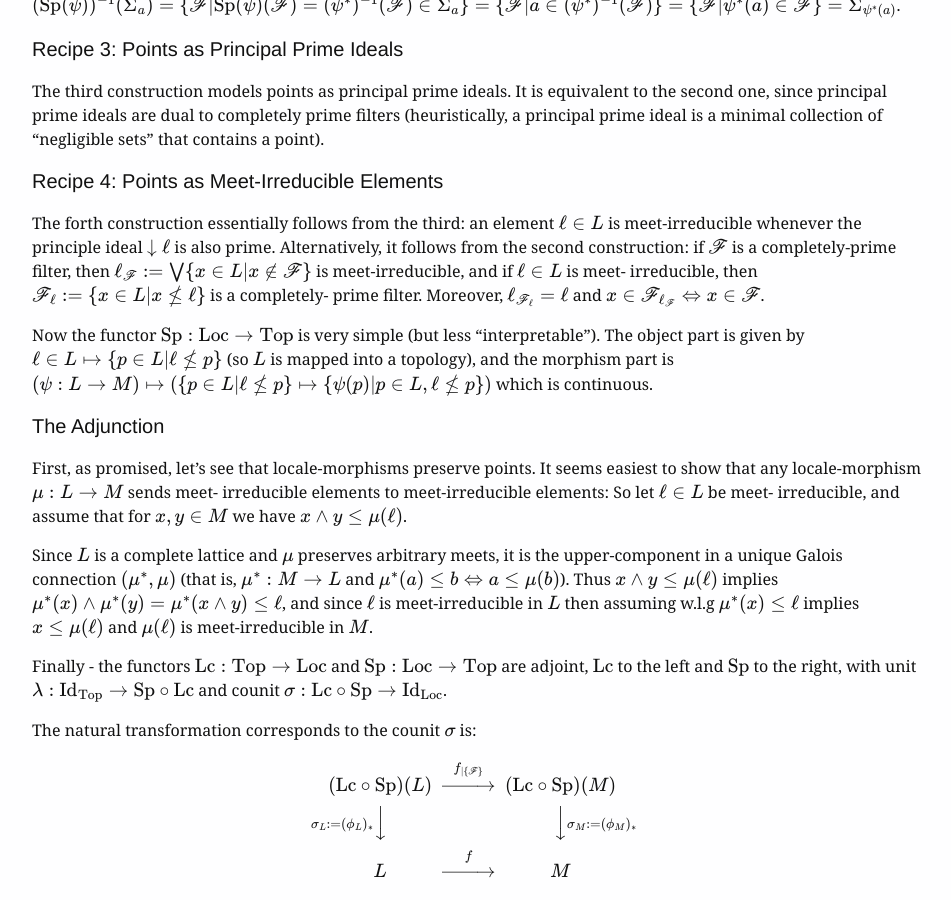
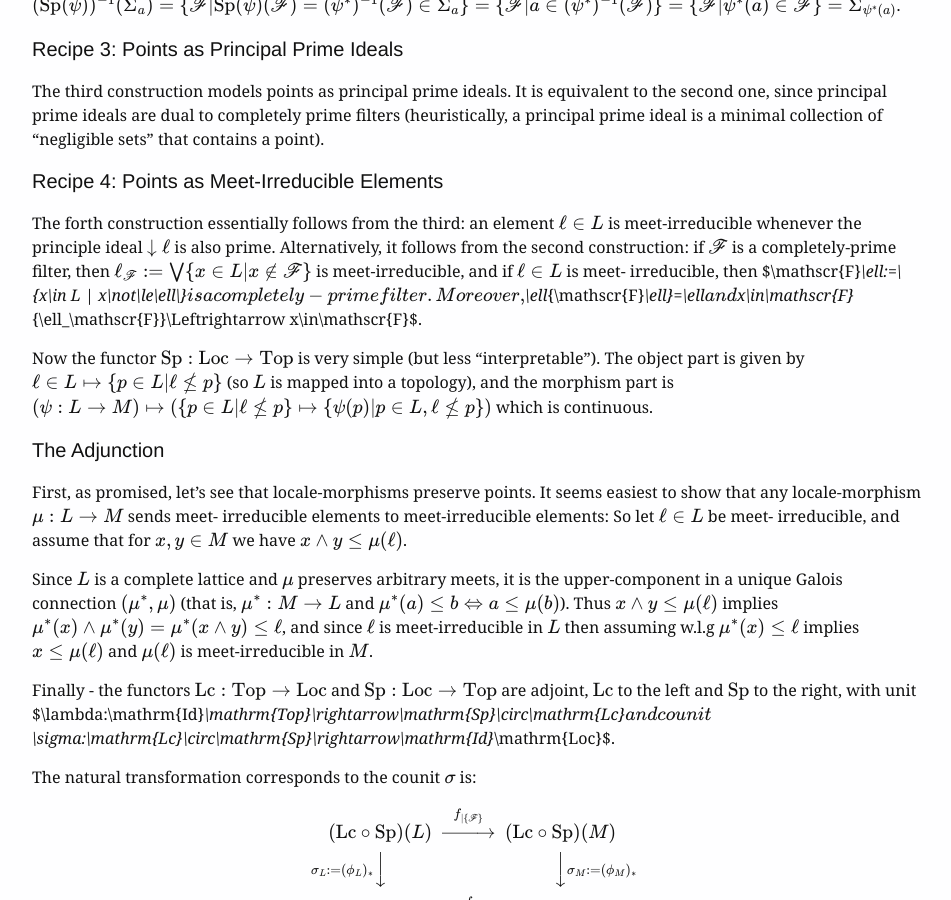
Before and after one commit to omersha/omersha.github.io, a Jekyll site: the page built from _posts/2015-12-15-pointless-topology-via-abstract-nonsense.md, in a window 1280 px wide and 900 px high, scrolled down 7461 px. Shown: the whole window, without its empty margins (163-1114 px from the left). Built offline with Jekyll 4.4.1, drawn with Linux system fonts in a browser that asks for light colours; some web fonts are replaced; formulas are drawn with MathJax 3.

Commit message:
Fixed: mathjax/kramdown inline syntax

```diff
--- a/_posts/2015-12-15-pointless-topology-via-abstract-nonsense.md
+++ b/_posts/2015-12-15-pointless-topology-via-abstract-nonsense.md
@@ -406,14 +406,14 @@ interpretation regarding points).
 
 As for the morphism-part, we need to describe how to functorially associate a
 $\mathrm{Loc}$-morphism $\mu:L\rightarrow M$ with a continuous function
-$f\_\mu:\mathrm{Sp}(L)\rightarrow\mathrm{Sp}(M)$. Since we model points in
-$\mathrm{Sp}(L)$ and $\mathrm{Sp}(M)$ as $\mathrm{Frm}$-morphisms, $f\_\mu$ will
+$f_\mu:\mathrm{Sp}(L)\rightarrow\mathrm{Sp}(M)$. Since we model points in
+$\mathrm{Sp}(L)$ and $\mathrm{Sp}(M)$ as $\mathrm{Frm}$-morphisms, $f_\mu$ will
 map points by composing them with the $\mathrm{Frm}$-morphism
-$\mu^\mathrm{op}:M\rightarrow L$, so $f\_\mu(x):=x\circ\mu^\mathrm{op}$. This
+$\mu^\mathrm{op}:M\rightarrow L$, so $f_\mu(x):=x\circ\mu^\mathrm{op}$. This
 definition "compiles": any $x\in\mathrm{Sp}(L)$ is a $\mathrm{Frm}$-morphism
 $L\rightarrow\\{0,1\\}$, so $x\circ\mu^\mathrm{op}$ is a $\mathrm{Frm}$-morphism
 $M\rightarrow\\{0,1\\}$, which means
-$f\_\mu(x)=x\circ\mu^\mathrm{op}\in\mathrm{Sp}(M)$.
+$f_\mu(x)=x\circ\mu^\mathrm{op}\in\mathrm{Sp}(M)$.
 
 
 #### Recipe 2: Points as Completely Prime Filters
@@ -433,7 +433,7 @@ Thinking again of a "point" as a collection of locations, filters become an
 obvious candidates to model points. The restriction to completely-prime filters
 meant to mitigate the issue (mentioned above) regarding arbitrary-joins and can
 be understood as allowing only neighbourhood systems as admissible filters
-(indeed, in topological spaces any collection $\mathscr{U}\_x:=\\{U\in\Omega X |
+(indeed, in topological spaces any collection $\mathscr{U}_x:=\\{U\in\Omega X |
 x\in U\\}$ is a completely-prime filter).
 
 This construction is equivalent to the first one: Any completely-prime filter
@@ -444,11 +444,11 @@ $\mathscr{F}:=\\{x\in L | \mu(x)=1\\}$.
 
 The object part of $\mathrm{Sp}:\mathrm{Loc}\rightarrow\mathrm{Top}$ is
 constructed by associating each $\ell\in L$ with an open set
-$\Sigma\_\ell:=\\{\mathscr{F}\subset L | \ell\in\mathscr{F}\\}$ where $\mathscr{F}$
+$\Sigma_\ell:=\\{\mathscr{F}\subset L | \ell\in\mathscr{F}\\}$ where $\mathscr{F}$
 is completely prime. This is a topology, since $\Sigma_0=\emptyset$,
 $\Sigma_1=\\{\mathscr{F} | \mathscr{F}\subset L\\}$ (completely prime filters),
-$\Sigma\_{a\land b}=\Sigma_a\cap\Sigma_b$ and
-$\Sigma\_{\bigvee{a_i}}=\bigcup\Sigma\_{a_i}$.
+$\Sigma_{a\land b}=\Sigma_a\cap\Sigma_b$ and
+$\Sigma_{\bigvee{a_i}}=\bigcup\Sigma_{a_i}$.
 
 The morphism-part is constructed as following: let $\psi:L\rightarrow M$ be a
 locale-morphism, and define
@@ -458,7 +458,7 @@ adjoint of $\psi$ (and since $\psi^\*$ is a $\mathrm{Frm}$-morphism and
 $\mathscr{F}$ is completely prime over $L$, then $(\psi^\*)^{-1}(\mathscr{F})$ is
 completely prime over $M$ - so $\mathrm{Sp}(\psi)$ maps points to points). The
 map $\mathrm{Sp}(\psi)$ is continuous, since
-$(\mathrm{Sp}(\psi))^{-1}(\Sigma\_a)=\Sigma\_{\psi^\*(a)}$, thus $(\mathrm{Sp}(\psi))^{-1}(\Sigma\_a)=\\{\mathscr{F} | \mathrm{Sp}(\psi)(\mathscr{F})=(\psi^\*)^{-1}(\mathscr{F})\in\Sigma\_a\\}=\\{\mathscr{F}|a\in(\psi^\*)^{-1}(\mathscr{F})\\}=\\{\mathscr{F}|\psi^\*(a)\in\mathscr{F}\\}=\Sigma\_{\psi^\*(a)}$.
+$(\mathrm{Sp}(\psi))^{-1}(\Sigma_a)=\Sigma_{\psi^\*(a)}$, thus $(\mathrm{Sp}(\psi))^{-1}(\Sigma_a)=\\{\mathscr{F} | \mathrm{Sp}(\psi)(\mathscr{F})=(\psi^\*)^{-1}(\mathscr{F})\in\Sigma_a\\}=\\{\mathscr{F}|a\in(\psi^\*)^{-1}(\mathscr{F})\\}=\\{\mathscr{F}|\psi^\*(a)\in\mathscr{F}\\}=\Sigma_{\psi^\*(a)}$.
 
 
 #### Recipe 3: Points as Principal Prime Ideals
@@ -472,11 +472,11 @@ filters (heuristically, a principal prime ideal is a minimal collection of
 The forth construction essentially follows from the third: an element $\ell\in
 L$ is meet-irreducible whenever the principle ideal $\downarrow\ell$ is also
 prime. Alternatively, it follows from the second construction: if $\mathscr{F}$
-is a completely-prime filter, then $\ell\_\mathscr{F}:=\bigvee\\{x\in L | x
+is a completely-prime filter, then $\ell_\mathscr{F}:=\bigvee\\{x\in L | x
 \not\in \mathscr{F}\\}$ is meet-irreducible, and if $\ell\in L$ is meet-
-irreducible, then $\mathscr{F}\_\ell:=\\{x\in L | x\not\le\ell\\}$ is a completely-
-prime filter. Moreover, $\ell\_{\mathscr{F}\_\ell}=\ell$ and
-$x\in\mathscr{F}\_{\ell\_\mathscr{F}}\Leftrightarrow x\in\mathscr{F}$.
+irreducible, then $\mathscr{F}_\ell:=\\{x\in L | x\not\le\ell\\}$ is a completely-
+prime filter. Moreover, $\ell_{\mathscr{F}_\ell}=\ell$ and
+$x\in\mathscr{F}_{\ell_\mathscr{F}}\Leftrightarrow x\in\mathscr{F}$.
 
 Now the functor $\mathrm{Sp}:\mathrm{Loc}\rightarrow\mathrm{Top}$ is very simple
 (but less "interpretable"). The object part is given by $\ell\in L\mapsto\\{p\in
@@ -501,8 +501,8 @@ $M$.
 Finally - the functors $\mathrm{Lc}:\mathrm{Top}\rightarrow\mathrm{Loc}$ and
 $\mathrm{Sp}:\mathrm{Loc}\rightarrow\mathrm{Top}$ are adjoint, $\mathrm{Lc}$ to
 the left and $\mathrm{Sp}$ to the right, with unit
-$\lambda:\mathrm{Id}\_\mathrm{Top}\rightarrow\mathrm{Sp}\circ\mathrm{Lc}$ and
-counit $\sigma:\mathrm{Lc}\circ\mathrm{Sp}\rightarrow\mathrm{Id}\_\mathrm{Loc}$.
+$\lambda:\mathrm{Id}_\mathrm{Top}\rightarrow\mathrm{Sp}\circ\mathrm{Lc}$ and
+counit $\sigma:\mathrm{Lc}\circ\mathrm{Sp}\rightarrow\mathrm{Id}_\mathrm{Loc}$.
 
 The natural transformation corresponds to the counit $\sigma$ is:
 
@@ -515,18 +515,18 @@ L @>f>> M
 \end{CD}$$
 
 Where $L,M$ are locales, $f:L\rightarrow M$ is a locale-morphism,
-$f\_{|\\{\mathscr{F}\\}}$ is $f$ considered as a set-function restricted to
+$f_{|\\{\mathscr{F}\\}}$ is $f$ considered as a set-function restricted to
 completely prime filters over $L$, and
 $\phi_L:L\rightarrow(\mathrm{Lc}\circ\mathrm{Sp})(L)$ is a
-$\mathrm{Frm}$-morphism defined as $\ell\mapsto\Sigma\_\ell$ (so
-$\sigma_L:=(\phi_L)\_\*$ is its right Galois adjoint, hence a
+$\mathrm{Frm}$-morphism defined as $\ell\mapsto\Sigma_\ell$ (so
+$\sigma_L:=(\phi_L)_\*$ is its right Galois adjoint, hence a
 $\mathrm{Loc}$-morphism).
 
 Recall that $(f^\*)^{-1}:\mathrm{Sp}(L)\rightarrow\mathrm{Sp}(M)$, where $f^\*$ is
 the left Galois adjoint to $f$, maps continuously completely prime filters over
 $L$ to completely prime filters over $M$, so $((f^\*)^{-1})^{-1}=f^\*$ maps open-
 sets from $\Omega\mathrm{Sp}(M)$ to open sets from $\Omega\mathrm{Sp}(L)$, which
-makes a $\mathrm{Frm}$-morphism, thus $f\_{|\\{\mathscr{F}\\}}$ is a
+makes a $\mathrm{Frm}$-morphism, thus $f_{|\\{\mathscr{F}\\}}$ is a
 $\mathrm{Loc}$-morphism.
 
 The natural transformation corresponds to the unit $\lambda$ can be constructed
```
Also changed, not shown: _posts/2015-12-22-the-name-of-the-rose.md (+10 -10 lines).
